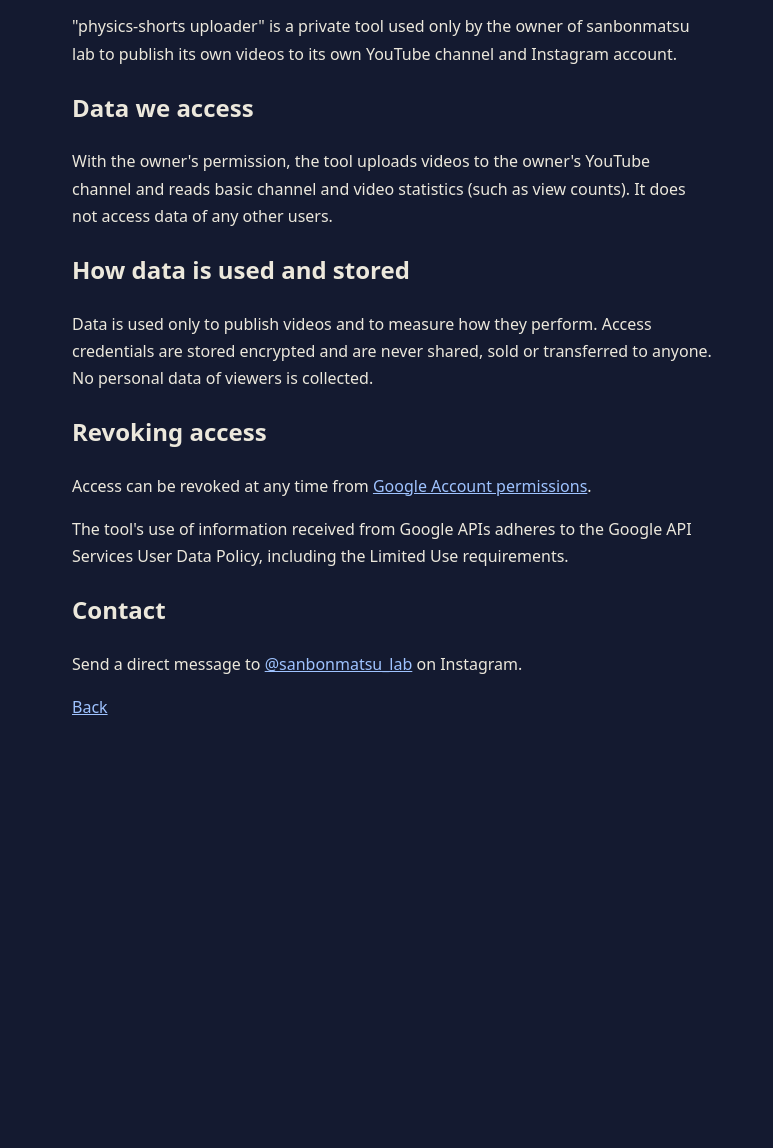
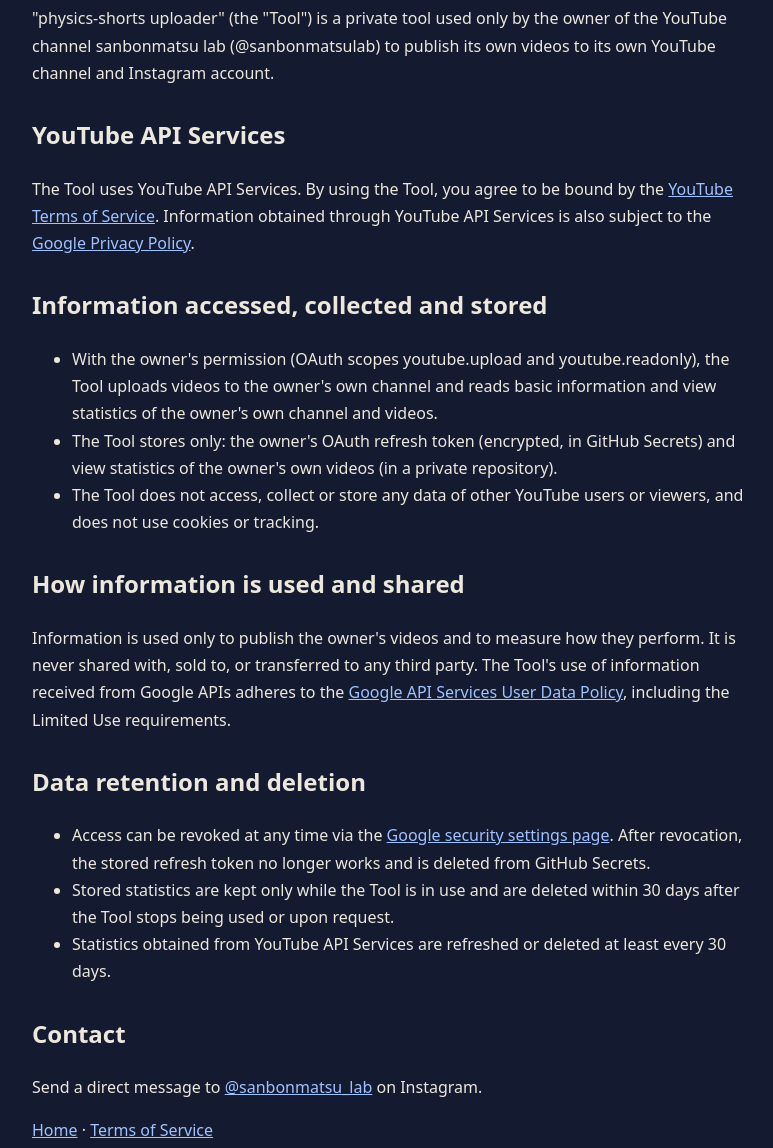
Before and after one commit to Matsuzaka10/sanbonmatsu-lab, a plain HTML site: page privacy.html in a window 1280 px wide. Shown: the part 175-1323 px from the top of the page, without its empty margins (248-1021 px from the left). Before the commit the page ends 960 px from the top, so only its background shows below. Drawn offline with Linux system fonts and the light colour scheme.

Commit message:
Expand privacy policy for YouTube API requirements; add terms of service
Co-Authored-By: Claude Opus 5.5 <noreply@anthropic.com>

```diff
--- a/privacy.html
+++ b/privacy.html
@@ -3,10 +3,11 @@
 <head>
 <meta charset="utf-8">
 <meta name="viewport" content="width=device-width, initial-scale=1">
-<title>Privacy Policy</title>
+<title>Privacy Policy — sanbonmatsu lab</title>
 <style>
   body { margin: 0; background: #141a30; color: #ece8dc; font: 16px/1.7 system-ui, sans-serif; }
-  main { max-width: 640px; margin: 0 auto; padding: 48px 16px; }
+  main { max-width: 720px; margin: 0 auto; padding: 40px 16px; }
+  h2 { margin-top: 28px; }
   a { color: #9fc3ff; }
 </style>
 </head>
@@ -14,17 +15,35 @@
 <main>
   <h1>Privacy Policy</h1>
   <p>Last updated: November 14, 2026</p>
-  <p>"physics-shorts uploader" is a private tool used only by the owner of sanbonmatsu lab to publish its own videos to its own YouTube channel and Instagram account.</p>
-  <h2>Data we access</h2>
-  <p>With the owner's permission, the tool uploads videos to the owner's YouTube channel and reads basic channel and video statistics (such as view counts). It does not access data of any other users.</p>
-  <h2>How data is used and stored</h2>
-  <p>Data is used only to publish videos and to measure how they perform. Access credentials are stored encrypted and are never shared, sold or transferred to anyone. No personal data of viewers is collected.</p>
-  <h2>Revoking access</h2>
-  <p>Access can be revoked at any time from <a href="https://myaccount.google.com/permissions">Google Account permissions</a>.</p>
-  <p>The tool's use of information received from Google APIs adheres to the Google API Services User Data Policy, including the Limited Use requirements.</p>
+  <p>"physics-shorts uploader" (the "Tool") is a private tool used only by the owner of the YouTube channel sanbonmatsu lab (@sanbonmatsulab) to publish its own videos to its own YouTube channel and Instagram account.</p>
+
+  <h2>YouTube API Services</h2>
+  <p>The Tool uses YouTube API Services. By using the Tool, you agree to be bound by the
+    <a href="https://www.youtube.com/t/terms">YouTube Terms of Service</a>.
+    Information obtained through YouTube API Services is also subject to the
+    <a href="https://policies.google.com/privacy">Google Privacy Policy</a>.</p>
+
+  <h2>Information accessed, collected and stored</h2>
+  <ul>
+    <li>With the owner's permission (OAuth scopes youtube.upload and youtube.readonly), the Tool uploads videos to the owner's own channel and reads basic information and view statistics of the owner's own channel and videos.</li>
+    <li>The Tool stores only: the owner's OAuth refresh token (encrypted, in GitHub Secrets) and view statistics of the owner's own videos (in a private repository).</li>
+    <li>The Tool does not access, collect or store any data of other YouTube users or viewers, and does not use cookies or tracking.</li>
+  </ul>
+
+  <h2>How information is used and shared</h2>
+  <p>Information is used only to publish the owner's videos and to measure how they perform. It is never shared with, sold to, or transferred to any third party. The Tool's use of information received from Google APIs adheres to the
+    <a href="https://developers.google.com/terms/api-services-user-data-policy">Google API Services User Data Policy</a>, including the Limited Use requirements.</p>
+
+  <h2>Data retention and deletion</h2>
+  <ul>
+    <li>Access can be revoked at any time via the <a href="https://security.google.com/settings/security/permissions">Google security settings page</a>. After revocation, the stored refresh token no longer works and is deleted from GitHub Secrets.</li>
+    <li>Stored statistics are kept only while the Tool is in use and are deleted within 30 days after the Tool stops being used or upon request.</li>
+    <li>Statistics obtained from YouTube API Services are refreshed or deleted at least every 30 days.</li>
+  </ul>
+
   <h2>Contact</h2>
   <p>Send a direct message to <a href="https://www.instagram.com/sanbonmatsu_lab/">@sanbonmatsu_lab</a> on Instagram.</p>
-  <p><a href="index.html">Back</a></p>
+  <p><a href="index.html">Home</a> · <a href="terms.html">Terms of Service</a></p>
 </main>
 </body>
 </html>
```
Also changed, not shown: index.html (+1 -1 lines), terms.html (added, +39 -0 lines).
